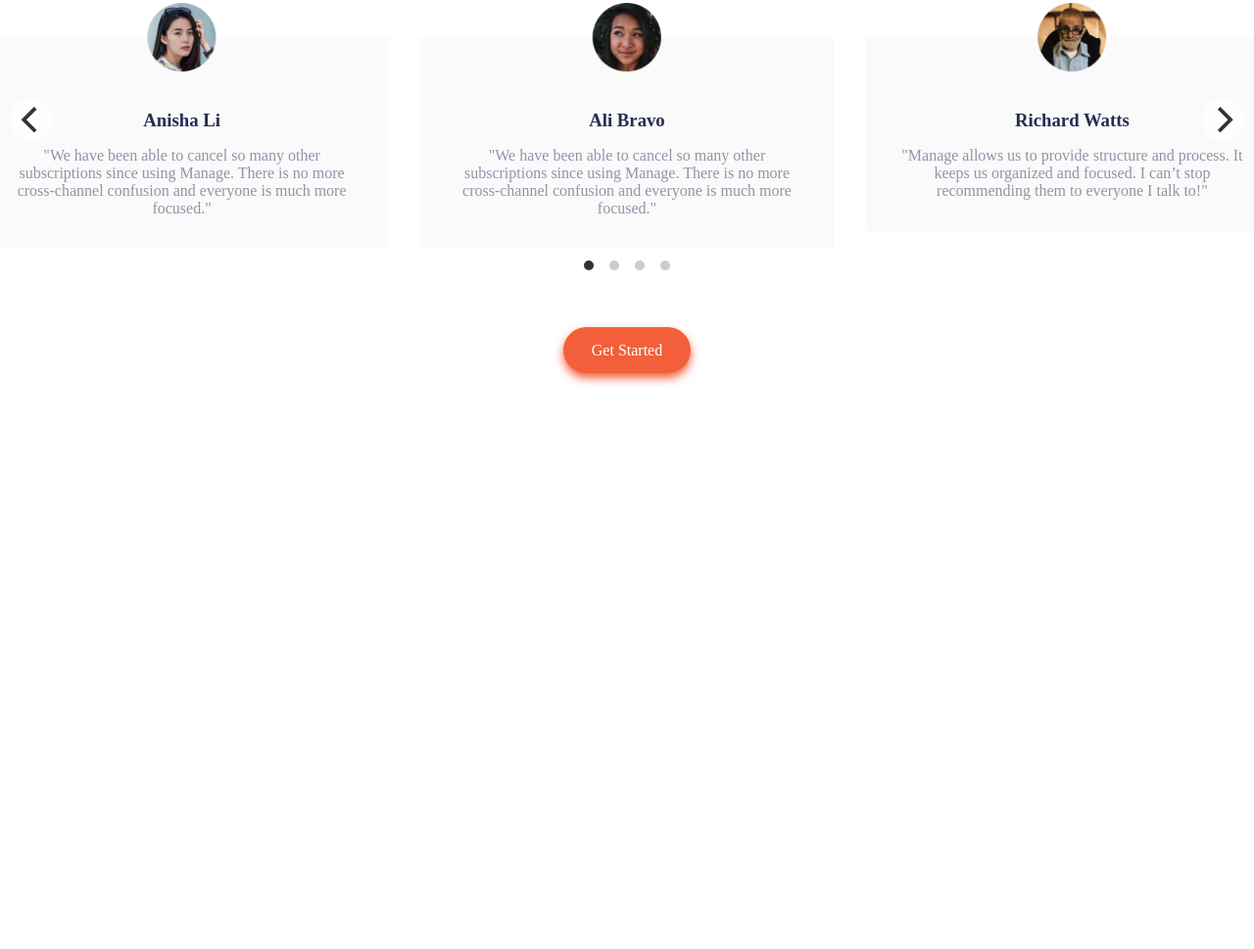
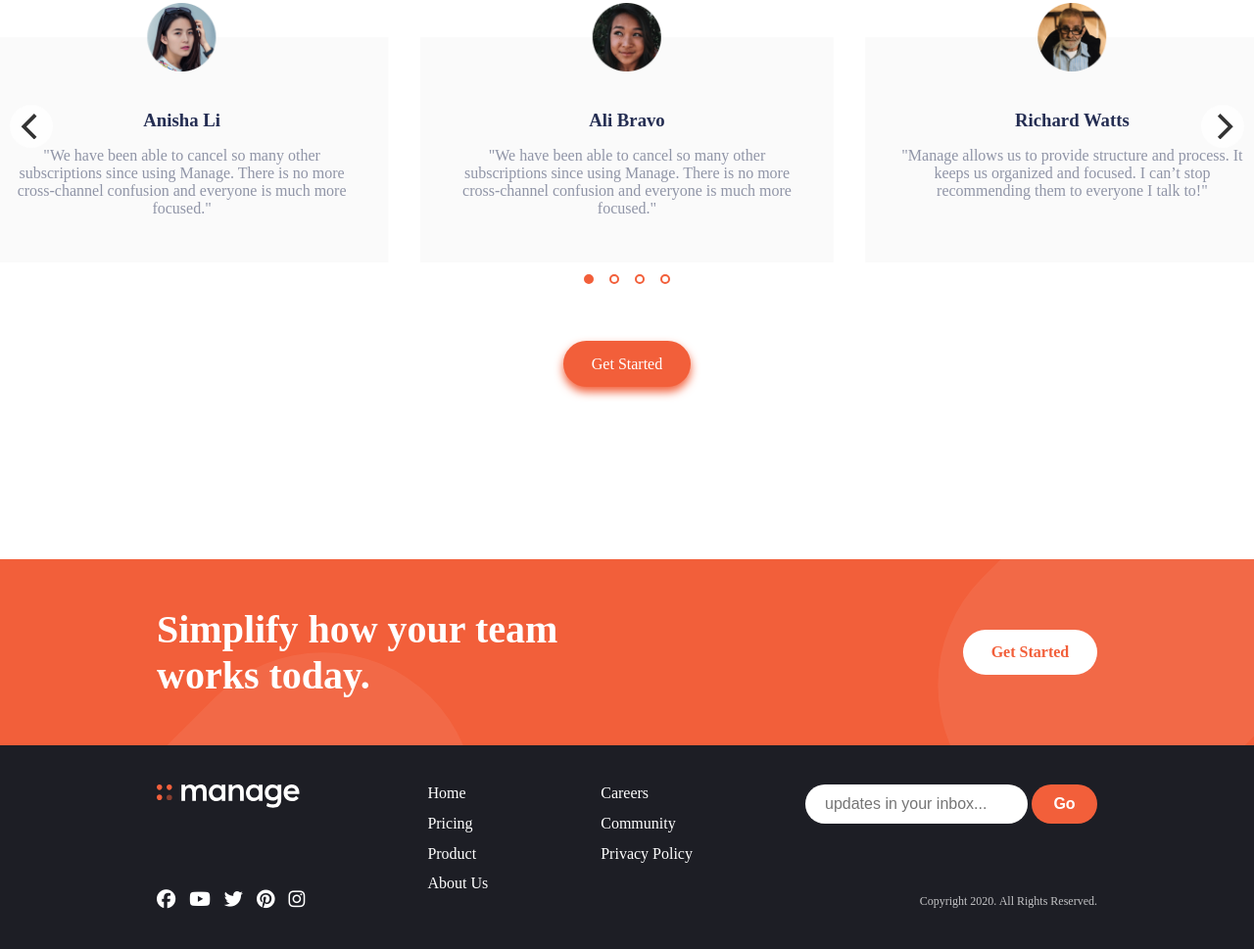
Before and after one commit to chamanbravo/Manage-landingpage, a plain HTML site: page index.html in a window 1280 px wide. Shown: the part 1237-2206 px from the top of the page at 98% size. Before the commit the page ends 1794 px from the top, so only its background shows below. Drawn offline with nearby package versions, Linux system fonts and the light colour scheme; a web font is replaced by a local one.

Commit message:
added footer

```diff
--- a/index.html
+++ b/index.html
@@ -7,6 +7,7 @@
         <link rel="icon" href="assets/favicon-32x32.png" type="image/x-icon">
         <link rel="stylesheet" href="https://unpkg.com/flickity@2/dist/flickity.min.css">
         <script src="https://unpkg.com/flickity@2/dist/flickity.pkgd.min.js"></script>
+        <script src="https://kit.fontawesome.com/689e51df7a.js" crossorigin="anonymous"></script>
         <link rel="stylesheet" href="style.css">
         <script src="script.js"></script>
 
@@ -118,5 +119,58 @@
 
         </div>
 
+        <div id="orange">
+          <div id="simplify">
+            <h1>Simplify how your team<br>works today.</h1>
+            <a id="get-started-btn-white" href="#">Get Started</a>
+          </div>
+        </div>
+
+        <div id="footer">
+          <div id="footer-elements">
+
+            <div>
+              <img src="/assets/logo_white.svg" id="logo-footer">
+              <div id="social">
+                <i class="fab fa-facebook"></i>
+                <i class="fab fa-youtube"></i>
+                <i class="fab fa-twitter"></i>
+                <i class="fab fa-pinterest"></i>
+                <i class="fab fa-instagram"></i>
+              </div>
+            </div>
+
+              <div id="nav-links">
+                <ul>
+                  <li><a href="#">Home</a></li>
+                  <li><a href="#">Pricing</a></li>
+                  <li><a href="#">Product</a></li>
+                  <li><a href="#">About Us</a></li>
+                </ul>
+              </div>
+
+              <div id="nav-links">
+                <ul>
+                  <li><a href="#">Careers</a></li>
+                  <li><a href="#">Community</a></li>
+                  <li><a href="#">Privacy Policy</a></li>
+                </ul>
+              </div>
+
+              <div id="newsletter">
+                <form>
+                  <input name="email" type="email" id="email-input" name="newsletter" placeholder="updates in your inbox..." required>
+                  <input type="submit" id="go-btn" value="Go">
+                </form>
+                <p>Copyright 2020. All Rights Reserved.</p>
+              </div>
+
+
+
+
+            </div>
+          </div>
+        </div>
+
     </body>
 </html>
--- a/style.css
+++ b/style.css
@@ -158,13 +158,22 @@ h1, h2, p{
     margin-top: 2rem;
     margin-bottom: 5rem;
 }
+.flickity-page-dots .dot{
+    opacity: 1;
+    background: transparent;
+    border: 2px solid var(--Bright-red);
+}
+.flickity-page-dots .dot.is-selected {
+    background: var(--Bright-red);
+  }
 #card{
     width: 33%;
     padding-left: 2rem;
     padding-right: 2rem;
-    padding-bottom: 2rem;
+    padding-bottom: 2.5rem;
     margin-top: 3rem;
     margin-right: 2rem;
+    height: 230px;
     background-color: var(--Very-Light-Gray);
     text-align: center;
 }
@@ -185,37 +194,104 @@ h1, h2, p{
     display: flex;
     justify-content: center;
 }
+#orange{
+    background-color: var(--Bright-red);
+    background-image: url(/assets/bg-simplify-section-desktop.svg);
+    background-repeat: no-repeat;
+}
+#simplify{
+    padding-top: 3rem;
+    padding-bottom: 3rem;
+    margin-left: 10rem;
+    margin-right: 10rem;
+    display: flex;
+    justify-content: space-between;
+    align-items: center;
+}
+#get-started-btn-white{
+    border-radius: 50px;
+    background-color: #fff;
+    color: var(--Bright-red);
+    padding: 0.9rem 1.8rem;
+    text-decoration: none;
+    font-weight: 700;
+    cursor: pointer;
+}
+#get-started-btn-white:hover{
+    opacity: 0.75;
+}
+#simplify h1{
+    font-size: 2.5rem;
+    font-weight: 700;
+    color: #fff;
+}
+#footer{
+    background: var(--Very-Dark-Blue);
+}
+#footer-elements{
+    padding-top: 2.5rem;
+    padding-bottom: 2.5rem;
+    margin-left: 10rem;
+    margin-right: 10rem;
+    display: flex;
+    justify-content: space-between;
+}
+#social{
+    margin-top: 5rem;
+}
+.fab{
+    color: #fff;
+    font-size: 1.2rem;
+    cursor: pointer;
+    margin-right: 10px;
+}
+.fab:hover{
+    color: var(--Bright-red);
+}
+#nav-links ul li{
+    list-style: none;
+    margin-bottom: 0.8rem;
+}
+#nav-links ul li a{
+    text-decoration: none;
+    color: #fff;
+    font-weight: 400;
 
-/*
-The designs were created to the following widths:
-
-- Mobile: 375px
-- Desktop: 1440px
-
-
-## Colors
-
-### Primary
-
-Bright Red: hsl(12, 88%, 59%)
-Dark Blue: hsl(228, 39%, 23%)
-
-### Neutral
-
-Dark Grayish Blue: hsl(227, 12%, 61%)
-Very Dark Blue: hsl(233, 12%, 13%)
-Very Pale Red: hsl(13, 100%, 96%)
-Vary Light Gray: hsl(0, 0%, 98%)
-
-## Typography
-
-### Body Copy
-
-- Font size: 16px
-
-### Font
-
-- Family: [Be Vietnam](https://fonts.google.com/specimen/Be+Vietnam)
-- Weights: 400, 500, 700
-
-*/
+}
+#nav-links ul li a:hover{
+    color: var(--Bright-red);
+}
+form{
+    display: inline-block;
+}
+#email-input{
+    outline: none;
+    height: 2.5rem;
+    border-radius: 50px;
+    padding-left: 20px;
+    border-style: none;
+    font-size: 16px;
+    color: var(--Bright-red);
+}
+#go-btn{
+    outline: none;
+    border-style: none;
+    height: 2.5rem;
+    font-size: 16px;
+    font-weight: 700;
+    color: #fff;
+    background-color: var(--Bright-red);
+    padding: 0.6rem 1.4rem;
+    border-radius: 50px;
+    cursor: pointer;
+}
+#go-btn:hover{
+    opacity: 0.75;
+}
+#newsletter p{
+    color: var(--Very-Light-Gray);
+    font-size: 12px;
+    text-align: right;
+    margin-top: 4.5rem;
+    opacity: 0.75;
+}
```
Also changed, not shown: assets/Rectangle 11.svg (added), assets/Rectangle 15.svg (added), assets/Rectangle 16.svg (added), assets/Rectangle-opace.svg (added), assets/bg-simplify-section-desktop-opace.svg (added), assets/logo_white.svg (added).
